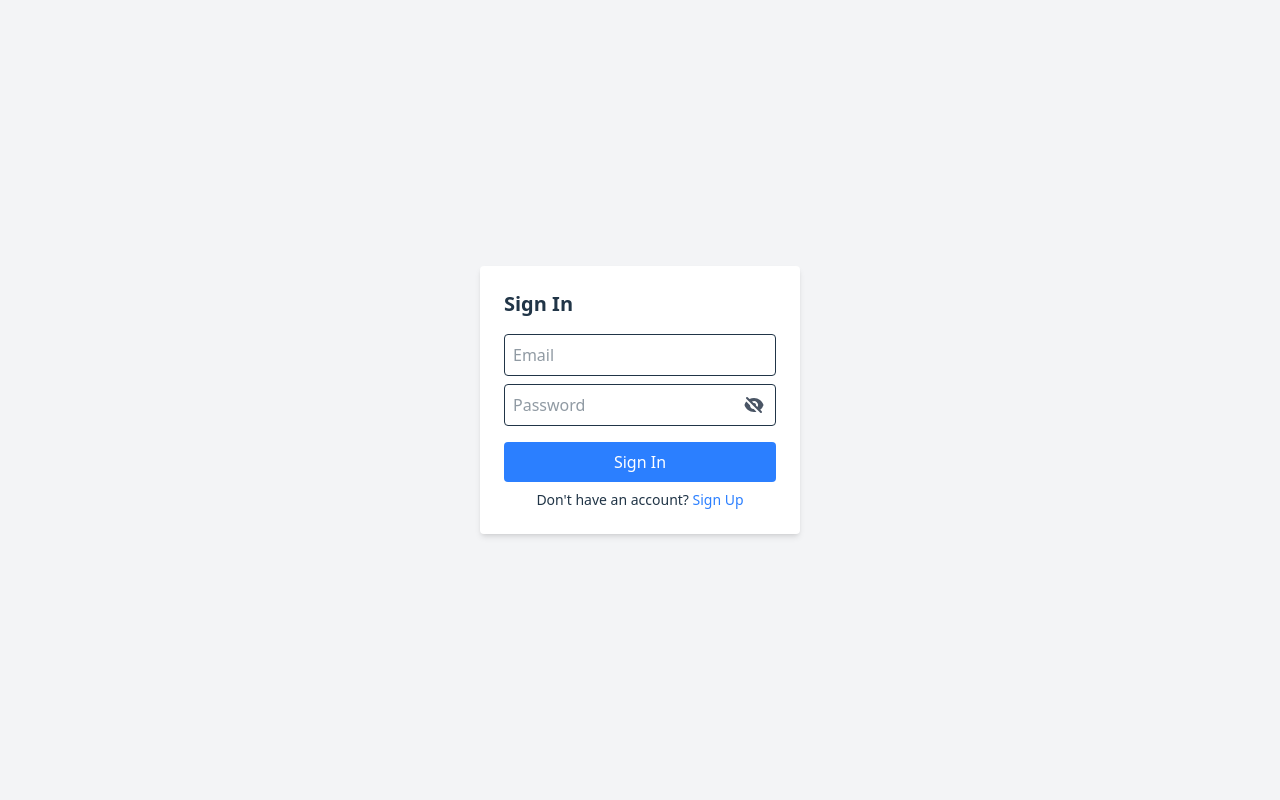
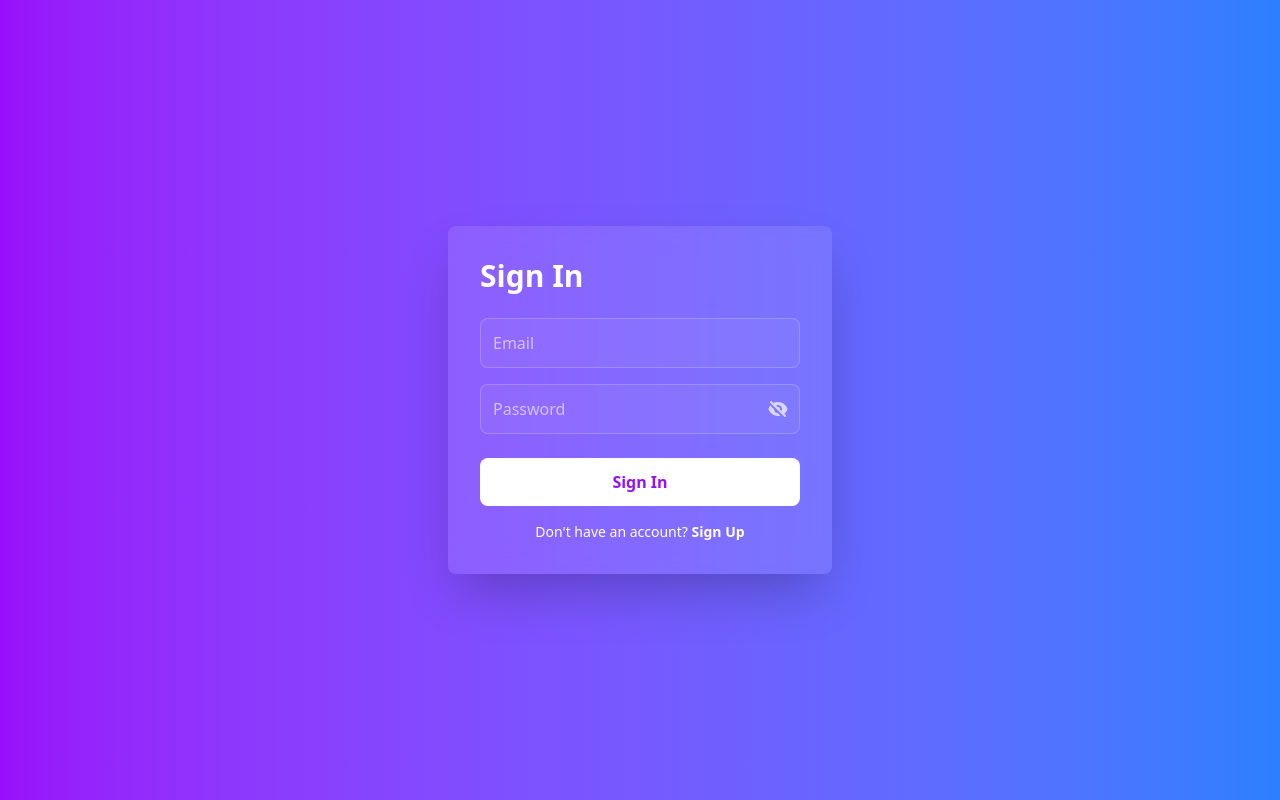
Before and after one commit to rishabkumar07/awesome-resume-builder, a React (Vite) app: page / in a window 1280 px wide. Built offline with nearby package versions, Linux system fonts and the light colour scheme; no server answers.

Commit message:
login page styling

```diff
--- a/src/components/Login.jsx
+++ b/src/components/Login.jsx
@@ -15,7 +15,11 @@ const Login = () => {
   const dispatch = useDispatch();
   const navigate = useNavigate();
 
-  const toggleSignInForm = () => setIsSignInForm(!isSignInForm);
+  const toggleSignInForm = () => {
+    setIsSignInForm(!isSignInForm);
+    setErrorMessage(null); // Reset error message when switching forms
+  };
+
   const togglePasswordVisibility = () => setShowPassword(!showPassword);
 
   const handleSubmit = async (e) => {
@@ -68,15 +72,15 @@ const Login = () => {
     }
   };
   return (
-    <div className="flex flex-col items-center justify-center min-h-screen bg-gray-100">
-      <form className="bg-white p-6 rounded shadow-md w-80" onSubmit={handleSubmit}>
-        <h2 className="text-xl font-bold mb-4">{isSignInForm ? "Sign In" : "Sign Up"}</h2>
+    <div className="flex flex-col items-center justify-center min-h-screen bg-gradient-to-r from-purple-600 to-blue-500">
+      <form className="bg-white/10 backdrop-blur-lg p-8 rounded-lg shadow-2xl w-96" onSubmit={handleSubmit}>
+        <h2 className="text-3xl font-bold mb-6 text-white">{isSignInForm ? "Sign In" : "Sign Up"}</h2>
         {!isSignInForm && (
           <input
             ref={displayName}
             type="text"
             placeholder="Full Name"
-            className="w-full mb-2 p-2 border rounded"
+            className="w-full mb-4 p-3 border border-white/20 rounded-lg bg-white/5 text-white placeholder-white/60 focus:outline-none focus:ring-2 focus:ring-white/50"
             required
           />
         )}
@@ -84,20 +88,20 @@ const Login = () => {
           ref={email}
           type="email"
           placeholder="Email"
-          className="w-full mb-2 p-2 border rounded"
+          className="w-full mb-4 p-3 border border-white/20 rounded-lg bg-white/5 text-white placeholder-white/60 focus:outline-none focus:ring-2 focus:ring-white/50"
           required
         />
-        <div className="relative mb-4">
+        <div className="relative mb-6">
           <input
             ref={password}
             type={showPassword ? "text" : "password"}
             placeholder="Password"
-            className="w-full p-2 border rounded pr-10"
+            className="w-full p-3 border border-white/20 rounded-lg bg-white/5 text-white placeholder-white/60 focus:outline-none focus:ring-2 focus:ring-white/50 pr-10"
             required
           />
           <button
             type="button"
-            className="absolute inset-y-0 right-0 pr-3 flex items-center text-gray-600 cursor-pointer hover:text-gray-800 transition-colors duration-200"
+            className="absolute inset-y-0 right-0 pr-3 flex items-center text-white/70 cursor-pointer hover:text-white transition-colors duration-200"
             onClick={togglePasswordVisibility}
           >
             {showPassword ? (
@@ -113,13 +117,17 @@ const Login = () => {
             )}
           </button>
         </div>
-        {errorMessage && <p className="text-red-500 text-sm mb-2">{errorMessage}</p>}
-        <button className="w-full bg-blue-500 text-white p-2 rounded mb-2 cursor-pointer hover:bg-blue-600 transition-colors duration-200" type="submit">
+        {errorMessage && (
+          <div className="mb-4 p-3 bg-red-500/30 border border-red-400 rounded-lg">
+            <p className="text-white text-sm">{errorMessage}</p>
+          </div>
+        )}
+        <button className="w-full bg-white text-purple-600 font-bold p-3 rounded-lg mb-4 cursor-pointer hover:bg-purple-100 transition-colors duration-200" type="submit">
           {isSignInForm ? "Sign In" : "Sign Up"}
         </button>
-        <p className="text-sm text-center">
+        <p className="text-sm text-center text-white">
           {isSignInForm ? "Don't have an account?" : "Already have an account?"}{" "}
-          <span className="text-blue-500 cursor-pointer hover:text-blue-700 transition-colors duration-200" onClick={toggleSignInForm}>
+          <span className="text-white font-bold cursor-pointer hover:underline transition-all duration-200" onClick={toggleSignInForm}>
             {isSignInForm ? "Sign Up" : "Sign In"}
           </span>
         </p>
```
